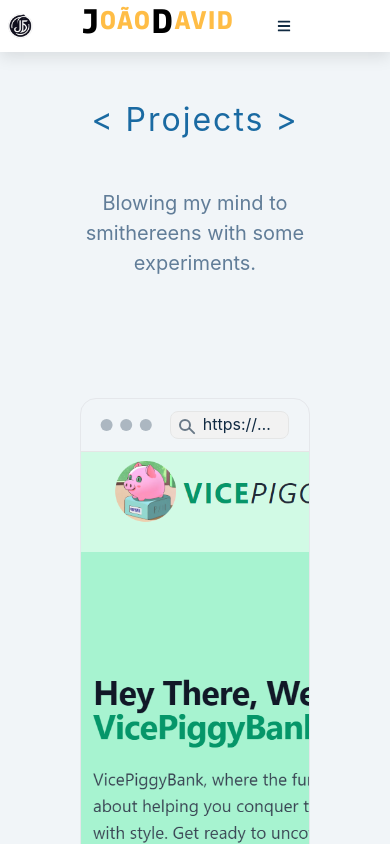
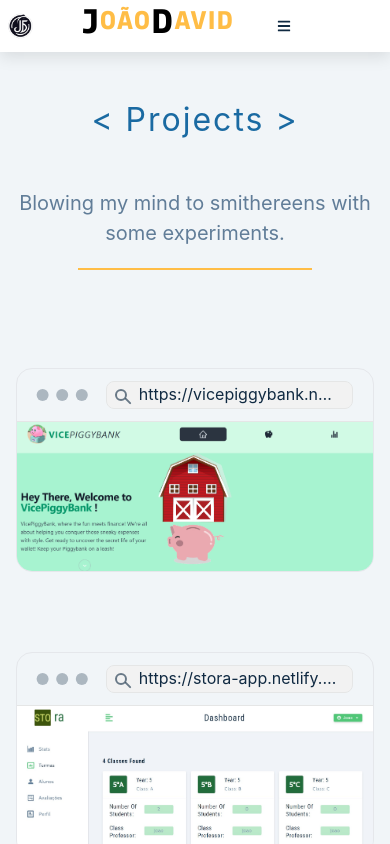
Before and after one commit to jopbdavid/portefolio_2.0, a React (Create React App) app: page /projects in a window 390 px wide. Shown: the top 844 px of the page. Built offline with nearby package versions, Linux system fonts and the light colour scheme.

Commit message:
projects media query

```diff
--- a/src/ProjectCard.js
+++ b/src/ProjectCard.js
@@ -1,4 +1,5 @@
 import React, { useState } from "react";
+import styled from "styled-components";
 
 const ProjectCard = (project) => {
   const { id, name, description, img, url } = project;
@@ -31,3 +32,89 @@
 };
 
 export default ProjectCard;
+
+const Wrapper = styled.section`
+  .project {
+    /* padding: 2rem 0 4rem; */
+    border-radius: var(--radius);
+    position: relative;
+    overflow: hidden;
+    @media screen and (max-width: 768px) {
+      width: 200px;
+      height: 200px;
+    }
+  }
+
+  .project-img {
+    width: 300px;
+    height: 300px;
+    max-width: 100%;
+    max-height: 100%;
+    object-fit: cover;
+    border-radius: var(--radius);
+    image-rendering: optimizeQuality;
+    transition: transform 0.5s ease-out, opacity 0.5s ease-out;
+    @media screen and (max-width: 768px) {
+      width: 100%;
+      height: auto;
+    }
+  }
+  .hidden {
+    opacity: 0;
+    transform: scale(1);
+  }
+
+  .show {
+    opacity: 0.7;
+  }
+  .project:hover .project-details {
+    opacity: 0.7;
+  }
+  .project-details {
+    position: absolute;
+    top: 0;
+    left: 0;
+    width: 100%;
+    height: 98%;
+    opacity: 0;
+    display: flex;
+    flex-direction: column;
+    justify-content: center;
+
+    background-color: var(--clr-grey-10);
+
+    text-align: left;
+    border-radius: var(--radius);
+    transition: opacity 0.5s ease-in-out;
+  }
+
+  .project-details h3 {
+    margin-left: 2rem;
+    font-style: italic;
+    color: var(--clr-primary-1);
+    font-weight: 900;
+  }
+
+  .project-details p {
+    margin-top: 2rem;
+    margin-left: 2rem;
+    font-size: 1rem;
+    color: var(--clr-grey-1);
+    font-weight: 700;
+  }
+
+  .project-details button {
+    display: inline-block;
+    /* padding: 10px 20px;
+  background-color: #fff;
+  color: #000; */
+    text-decoration: none;
+
+    transition: background-color 0.5s ease;
+  }
+
+  .project-details button:hover {
+    background-color: #000;
+    color: #fff;
+  }
+`;
--- a/src/Projects.js
+++ b/src/Projects.js
@@ -1,11 +1,13 @@
 import React from "react";
 import { projects } from "./data";
 import ProjectCard from "./ProjectCard";
+import styled from "styled-components";
 
 import ProjectCarousel from "./components/ProjectCarousel";
 
 const Projects = () => {
   return (
+    <Wrapper>
       <div className="project-section">
         <h2>&lt; Projects &gt;</h2>
         <p>Blowing my mind to smithereens with some experiments.</p>
@@ -16,7 +18,61 @@
           })}
         </div>
       </div>
+    </Wrapper>
   );
 };
 
 export default Projects;
+
+const Wrapper = styled.section`
+  .project-section {
+    margin-top: 3rem;
+    margin-left: 5rem;
+    margin-right: 5rem;
+  }
+
+  @media screen and (max-width: 768px) {
+    .project-section {
+      margin-left: 1rem;
+      margin-right: 1rem;
+    }
+  }
+
+  .project-section h2 {
+    letter-spacing: 2px;
+    text-align: center;
+    color: var(--clr-primary-3);
+    @media screen and (max-width: 375px) {
+      letter-spacing: 1px;
+      font-size: 1.5rem;
+    }
+  }
+  .project-section p {
+    margin-top: 3rem;
+    text-align: center;
+    font-size: 1.25rem;
+    @media screen and (max-width: 375px) {
+      font-size: 1rem;
+      margin-top: 2rem;
+    }
+  }
+  .project-container {
+    display: flex;
+    flex-direction: column;
+    width: 100%;
+    margin-top: 5rem;
+    margin-bottom: 5rem;
+    @media screen and (max-width: 768px) {
+      width: 100%;
+    }
+  }
+  .underline {
+    width: 60%; // Adjust for mobile
+    height: 0.15rem;
+    background: #ffbd46;
+    position: absolute; // Position relative to the section
+
+    left: 50%; // Center horizontally
+    transform: translateX(-50%); // Ensure it's centered
+  }
+`;
--- a/src/components/ProjectCarousel.js
+++ b/src/components/ProjectCarousel.js
@@ -13,19 +13,13 @@
     setShowDetails(false);
   };
   return (
-    <Wrapper>
-      <div className="mockup-browser border border-base-800 my-10 w-full">
+    <Wrapper img={img} className="container">
+      <div className="mockup-browser border border-base-800 my-10 container2">
         <div className="mockup-browser-toolbar">
           <div className="input border border-base-300">{url}</div>
         </div>
         <div
-          className="flex justify-center px-4 py-16 border-t border-base-300"
-          style={{
-            backgroundImage: `url(${img})`,
-            backgroundSize: "cover",
-            backgroundRepeat: "no-repeat",
-            height: "500px",
-          }}
+          className="flex justify-center px-4 py-16 border-t border-base-300 img"
           onMouseEnter={handleEnter}
           onMouseLeave={handleLeave}
         >
@@ -80,6 +74,27 @@
     overflow: hidden;
   }
 
+  .img {
+    background-image: url(${(props) => props.img});
+    background-size: cover;
+    background-repeat: no-repeat;
+    height: 500px;
+  }
+  @media screen and (max-width: 768px) {
+    .img {
+      padding: 0;
+
+      object-fit: cover;
+      height: 150px;
+    }
+    .container {
+      width: 100% !important;
+    }
+    .container2 {
+      width: 100% !important;
+    }
+  }
+
   .project-img {
     width: 300px;
     height: 300px;
@@ -89,6 +104,11 @@
     border-radius: var(--radius);
     image-rendering: optimizeQuality;
     transition: transform 0.5s ease-out, opacity 0.5s ease-out;
+    @media screen and (max-width: 768px) {
+      width: 100%;
+      height: auto;
+      object-fit: contain;
+    }
   }
   .hidden {
     opacity: 0;
@@ -112,6 +132,12 @@
     text-align: left;
     border-radius: var(--radius);
     transition: opacity 0.5s ease-in-out;
+    @media screen and (max-width: 768px) {
+      justify-content: space-evenly;
+      width: 100%;
+      margin-left: 0;
+      height: 100%;
+    }
   }
 
   .show {
@@ -126,6 +152,11 @@
     font-style: italic;
     color: #ffbd46;
     font-weight: 900;
+    @media screen and (max-width: 768px) {
+      font-size: 1.2rem;
+      font-weight: 400;
+      margin-top: 10%;
+    }
   }
 
   .project-details p {
@@ -134,6 +165,12 @@
     font-size: 1rem;
     color: var(--clr-grey-1);
     font-weight: 700;
+    @media screen and (max-width: 768px) {
+      font-size: 0.75rem;
+      margin-left: 0;
+      font-weight: 300;
+      margin-top: 0;
+    }
   }
 
   .project-details button {
@@ -144,6 +181,14 @@
     text-decoration: none;
 
     transition: background-color 0.5s ease;
+    @media screen and (max-width: 768px) {
+      display: block;
+      font-size: 0.75rem;
+      font-weight: 300;
+      width: 80%;
+      margin-bottom: -10%;
+      padding: 0;
+    }
   }
 
   .project-details button:hover {
```
Lines whose indentation alone changed are shown as unchanged.
